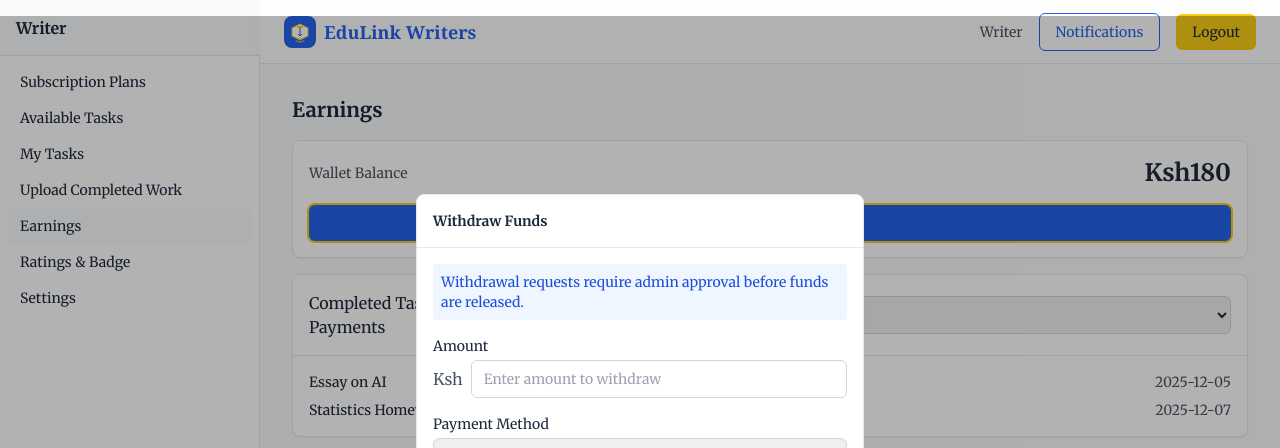
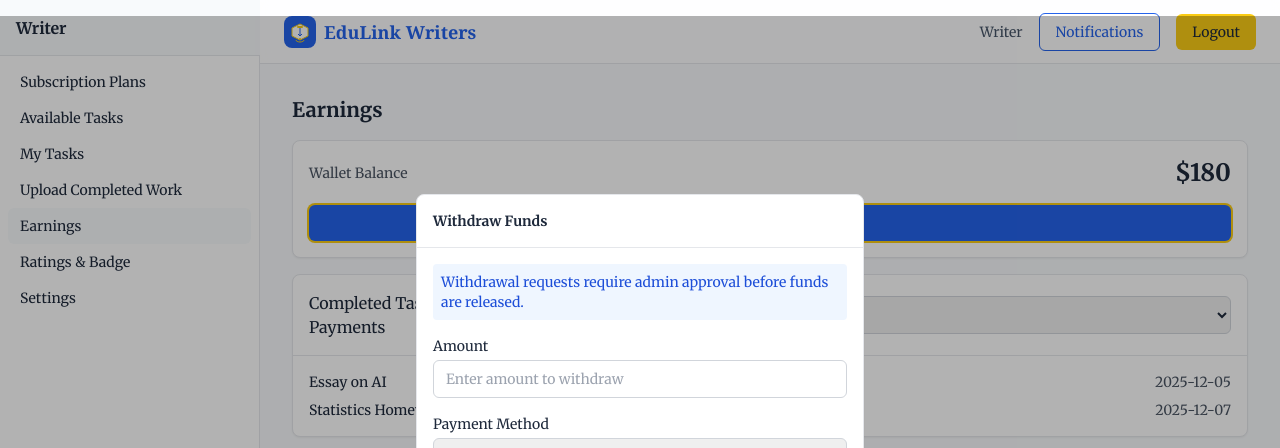
Before and after one commit to jamiljuma2/LOGIN, a React (Vite) app: page /writer/earnings in a window 1280 px wide. Both pictures are taken after a click on the button "Withdraw Funds". Shown: the top 448 px of the page. Built offline with nearby package versions, Linux system fonts and the light colour scheme.

Commit message:
initial commit

```diff
--- a/src/layouts/StudentLayout.tsx
+++ b/src/layouts/StudentLayout.tsx
@@ -1,5 +1,7 @@
-import { Outlet } from 'react-router-dom'
+
+import { Outlet, useNavigate } from 'react-router-dom'
 import Sidebar from '../components/Sidebar'
+import { useToast } from '../components/ToastProvider'
 
 export default function StudentLayout() {
   const items = [
@@ -9,6 +11,19 @@
     { to: '/student/notifications', label: 'Notifications' },
     { to: '/student/settings', label: 'Settings' },
   ]
+  const nav = useNavigate();
+  const { showToast } = useToast();
+
+  function handleNotifications() {
+    nav('/student/notifications');
+  }
+
+  function handleLogout() {
+    // Simulate logout: clear session if any, then redirect
+    showToast({ type: 'success', message: 'Logged out' });
+    nav('/auth/login');
+  }
+
   return (
     <div className="flex min-h-screen bg-background">
       <Sidebar title="Student" items={items} />
@@ -20,8 +35,8 @@
           </div>
           <div className="flex items-center gap-4">
             <span className="text-muted text-sm">Student</span>
-            <button className="btn btn-outline rounded-full px-3 py-1">Notifications</button>
-            <button className="btn btn-accent rounded-full px-3 py-1">Logout</button>
+            <button className="btn btn-outline rounded-full px-3 py-1" onClick={handleNotifications}>Notifications</button>
+            <button className="btn btn-accent rounded-full px-3 py-1" onClick={handleLogout}>Logout</button>
           </div>
         </header>
         <main className="flex-1 p-4 md:p-8">
--- a/src/pages/student/MyAssignments.tsx
+++ b/src/pages/student/MyAssignments.tsx
@@ -1,10 +1,17 @@
+
 import { useState } from 'react'
 import { assignments } from '../../lib/mockData'
 import Badge from '../../components/Badge'
+import { useToast } from '../../components/ToastProvider'
 
-export default function MyAssignments() {
-  const [tab, setTab] = useState<'Pending Approval'|'Approved'|'In Progress'|'Completed'>('Pending Approval')
-  const list = assignments.filter(a => a.status === tab)
+const MyAssignments = () => {
+  const [tab, setTab] = useState<'Pending Approval'|'Approved'|'In Progress'|'Completed'>('Pending Approval');
+  const list = assignments.filter(a => a.status === tab);
+  const { showToast } = useToast();
+
+  function handleViewDetails(item: any) {
+    showToast({ type: 'info', message: `Viewing details for: ${item.title}` });
+  }
 
   return (
     <div className="space-y-4">
@@ -26,12 +33,14 @@
               <span>Budget: ${item.budget}</span>
             </div>
             <div className="pt-2">
-              <button className="btn btn-outline">View Details</button>
+              <button className="btn btn-outline" onClick={() => handleViewDetails(item)}>View Details</button>
             </div>
           </div>
         ))}
         {list.length === 0 && <p className="text-sm text-gray-600">No assignments in this tab.</p>}
       </div>
     </div>
-  )
-}
+  );
+};
+
+export default MyAssignments;
--- a/src/pages/student/Notifications.tsx
+++ b/src/pages/student/Notifications.tsx
@@ -1,3 +1,5 @@
+import { useToast } from '../../components/ToastProvider'
+
 export default function Notifications() {
   const notes = [
     { id: 'n1', text: 'Assignment approved' },
@@ -5,6 +7,12 @@
     { id: 'n3', text: 'Submission uploaded' },
     { id: 'n4', text: 'Payment released' },
   ]
+  const { showToast } = useToast();
+
+  function handleView(note: any) {
+    showToast({ type: 'info', message: `Notification: ${note.text}` });
+  }
+
   return (
     <div className="space-y-4">
       <h1 className="text-xl font-semibold">Notifications</h1>
@@ -12,7 +20,7 @@
         {notes.map(n => (
           <div key={n.id} className="flex items-center justify-between">
             <span>{n.text}</span>
-            <button className="btn btn-outline">View</button>
+            <button className="btn btn-outline" onClick={() => handleView(n)}>View</button>
           </div>
         ))}
       </div>
--- a/src/pages/writer/Earnings.tsx
+++ b/src/pages/writer/Earnings.tsx
@@ -14,13 +14,6 @@
   const [method, setMethod] = useState('mpesa');
   const [details, setDetails] = useState('');
   const [loading, setLoading] = useState(false);
-
-  // Helper to get currency symbol
-  function getCurrencySymbol(method: string) {
-    if (method === 'mpesa') return 'Ksh';
-    if (method === 'paypal') return '$';
-    return '$';
-  }
   const { showToast } = useToast();
 
   async function handleWithdraw(e: React.FormEvent) {
@@ -64,9 +57,7 @@
       <div className="card p-4">
         <div className="flex items-center justify-between">
           <span className="text-sm text-gray-600">Wallet Balance</span>
-          <span className="text-2xl font-semibold">
-            {method === 'mpesa' ? 'Ksh' : method === 'paypal' ? '$' : '$'}{balance}
-          </span>
+          <span className="text-2xl font-semibold">${balance}</span>
         </div>
         <button
           className="mt-4 btn btn-primary w-full"
@@ -88,10 +79,7 @@
           {payments.map(p => (
             <div key={p.id} className="flex items-center justify-between">
               <span>{p.title}</span>
-              <span className="font-medium">
-                {/* Example: if payment method is known, use symbol; fallback to $ */}
-                {method === 'mpesa' ? 'Ksh' : method === 'paypal' ? '$' : '$'}{p.amount}
-              </span>
+              <span className="font-medium">${p.amount}</span>
               <span className="text-gray-600">{p.date}</span>
             </div>
           ))}
@@ -104,8 +92,6 @@
           </div>
           <div>
             <label className="block text-sm mb-1">Amount</label>
-            <div className="flex items-center">
-              <span className="mr-2 text-gray-600">{getCurrencySymbol(method)}</span>
             <input
               type="number"
               className="input w-full"
@@ -113,10 +99,9 @@
               max={balance}
               value={amount}
               onChange={e => setAmount(e.target.value)}
-                placeholder={`Enter amount to withdraw`}
+              placeholder="Enter amount to withdraw"
               required
             />
-            </div>
           </div>
           <div>
             <label className="block text-sm mb-1">Payment Method</label>
```
Also changed, not shown: package.json (+8 -9 lines), 2 other files (tests, documents, lock files or other folders). Lines whose indentation alone changed are shown as unchanged.
